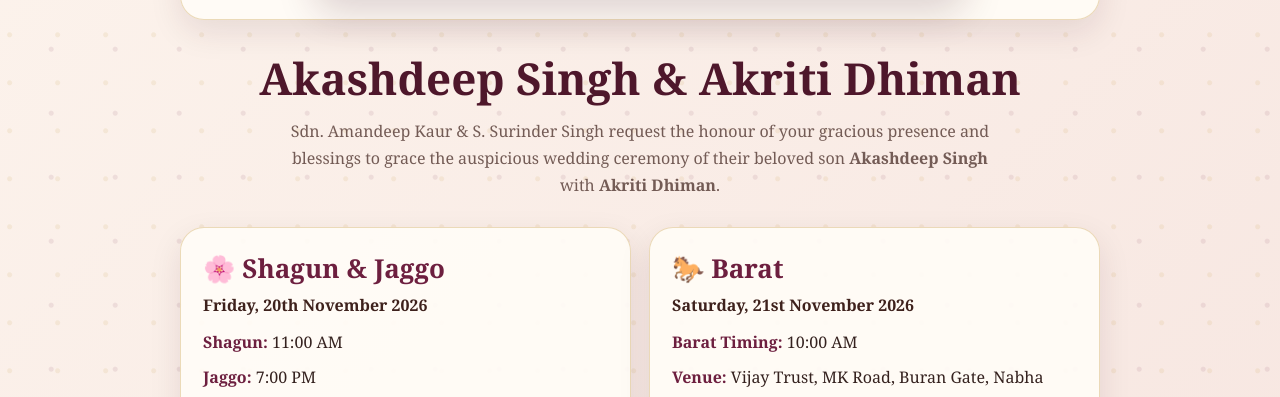
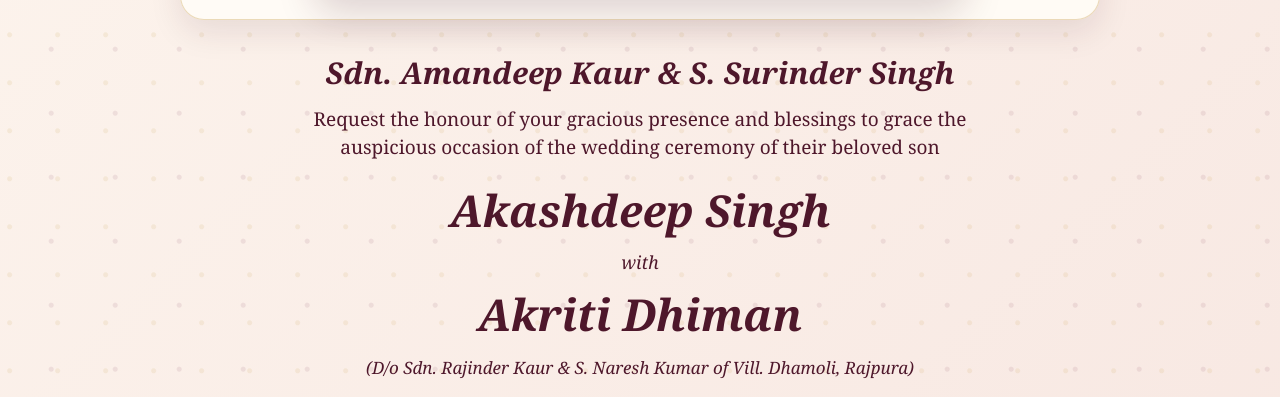
Before and after one commit to HaydeeDhiman/Wedding-Invitation, a plain HTML site: page index.html in a window 1280 px wide. Shown: the part 1314-1711 px from the top of the page. Drawn offline with Linux system fonts and the light colour scheme.

Commit message:
Fix invitation layout

```diff
--- a/index.html
+++ b/index.html
@@ -105,6 +105,52 @@ a{text-decoration:none}
 
 #details{padding:60px 18px 90px}
 .wrap{max-width:920px;margin:auto}
+  .family-invitation{
+    text-align:center;
+    margin:32px auto 40px;
+    max-width:850px;
+    padding:0 20px;
+    color:#4e172b;
+}
+
+.parents-name{
+    font-family:Georgia,"Times New Roman",serif;
+    font-size:clamp(20px,3vw,30px);
+    font-weight:700;
+    font-style:italic;
+    margin-bottom:12px;
+}
+
+.invitation-text{
+    font-family:Georgia,"Times New Roman",serif;
+    font-size:clamp(15px,2vw,19px);
+    line-height:1.5;
+    max-width:700px;
+    margin:0 auto 18px;
+}
+
+.boy-name,
+.girl-name{
+    font-family:Georgia,"Times New Roman",serif;
+    font-size:clamp(30px,5vw,44px);
+    font-weight:700;
+    font-style:italic;
+    margin:10px 0;
+}
+
+.with-text{
+    font-family:Georgia,"Times New Roman",serif;
+    font-size:18px;
+    font-style:italic;
+    margin:5px 0;
+}
+
+.girl-parents{
+    font-family:Georgia,"Times New Roman",serif;
+    font-size:clamp(14px,1.8vw,17px);
+    font-style:italic;
+    margin-top:12px;
+}
 .heading{     text-align:center;     color:#4e172b;     font-size:clamp(30px,5vw,44px);     margin:28px 0 10px; }
 .sub{text-align:center;line-height:1.7;color:#735b55;max-width:720px;margin:0 auto 28px}
 .card{
@@ -186,13 +232,34 @@ footer{text-align:center;color:#81655f;padding:8px 20px 38px;font-size:13px}
     <img class="invitation-image" src="wedding-card.png" alt="Akashdeep Singh and Akriti Dhiman wedding invitation">
 </div>
 
-<h1 class="heading">Akashdeep Singh &amp; Akriti Dhiman</h1>
+<div class="family-invitation">
 
-<p class="sub">
-    Sdn. Amandeep Kaur &amp; S. Surinder Singh request the honour of your
-    gracious presence and blessings to grace the auspicious wedding ceremony
-    of their beloved son <b>Akashdeep Singh</b> with <b>Akriti Dhiman</b>.
-</p>
+    <div class="parents-name">
+        Sdn. Amandeep Kaur &amp; S. Surinder Singh
+    </div>
+
+    <p class="invitation-text">
+        Request the honour of your gracious presence and blessings to grace
+        the auspicious occasion of the wedding ceremony of their beloved son
+    </p>
+
+    <div class="boy-name">
+        Akashdeep Singh
+    </div>
+
+    <div class="with-text">
+        with
+    </div>
+
+    <div class="girl-name">
+        Akriti Dhiman
+    </div>
+
+    <p class="girl-parents">
+        (D/o Sdn. Rajinder Kaur &amp; S. Naresh Kumar of Vill. Dhamoli, Rajpura)
+    </p>
+
+</div>
 
     <div class="grid">
       <article class="card event">
```
